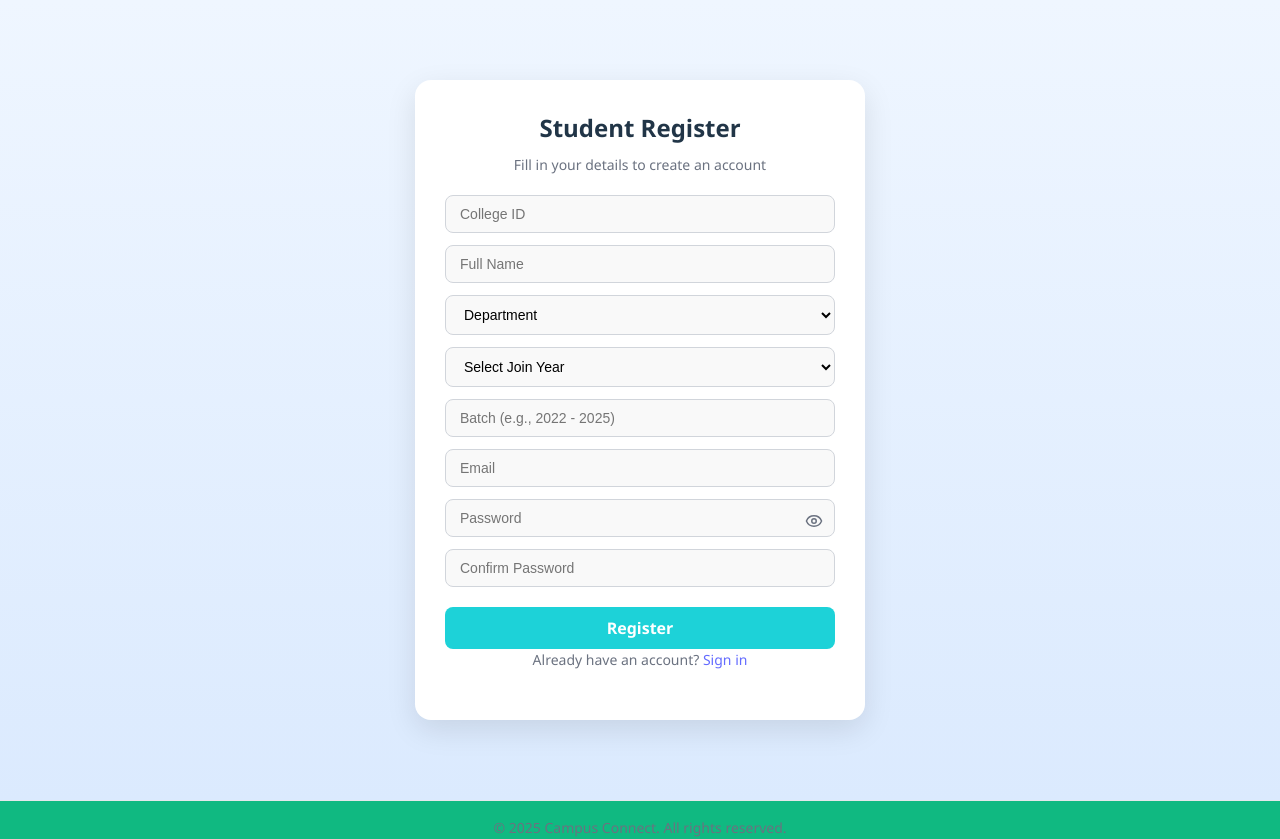
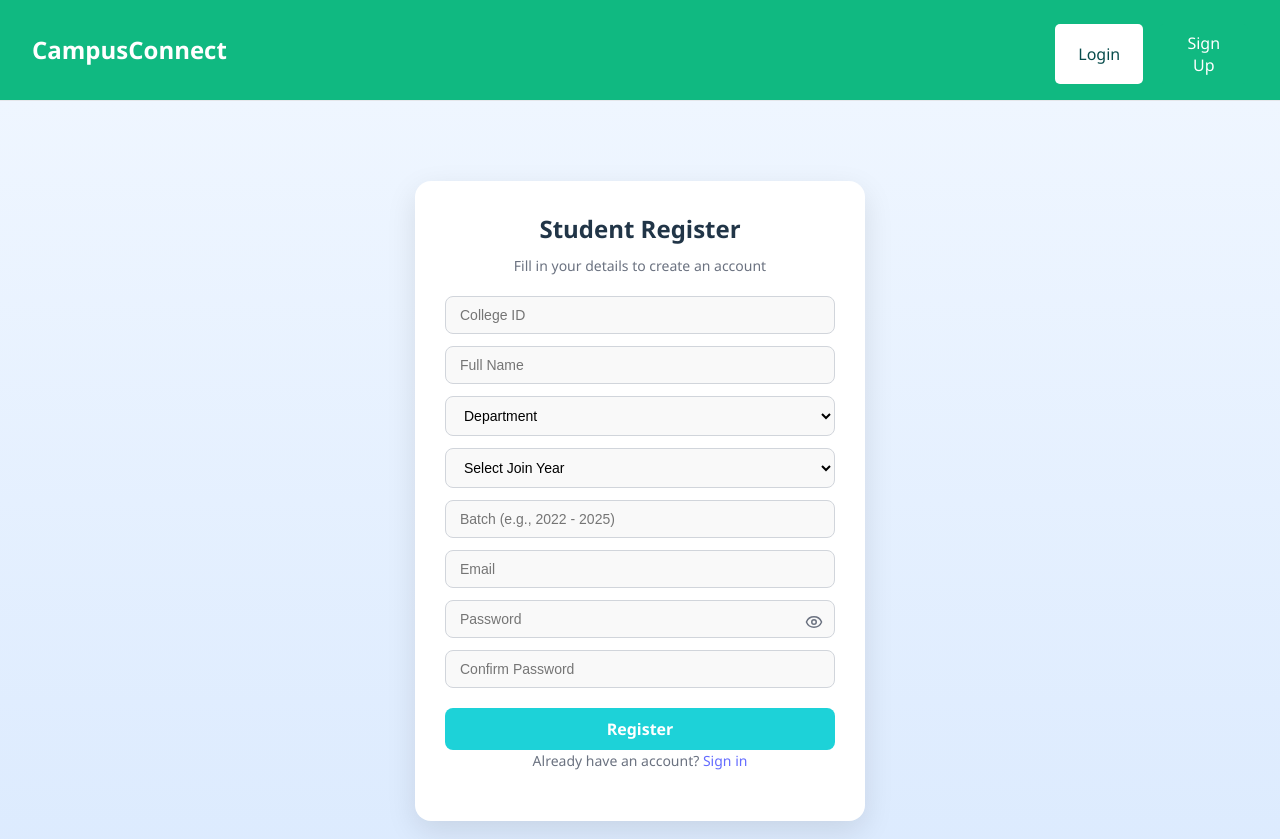
Before and after one commit to PAVITHRAPAVI2/campus-connect-new, a React (Vite) app in the folder campus-connect.client/: page / in a window 1280 px wide. Shown: the top 839 px of the page. Built offline with nearby package versions, Linux system fonts and the light colour scheme.

Commit message:
dashboard

```diff
--- a/campus-connect.client/src/components/Styless/DashboardLayout.jsx
+++ b/campus-connect.client/src/components/Styless/DashboardLayout.jsx
@@ -6,6 +6,7 @@ const DashboardLayout = ({ children }) => {
     const [openChatDropdown, setOpenChatDropdown] = useState(false);
 
     // In a real app, pull this from auth/context
+
     const user = {
         name: 'Dr. Sarah Johnson',
         role: 'Student',
--- a/campus-connect.client/src/pages/Student/Register.jsx
+++ b/campus-connect.client/src/pages/Student/Register.jsx
@@ -5,6 +5,7 @@ import { Eye, EyeOff } from 'lucide-react';
 import { ToastContainer, toast } from 'react-toastify';
 import 'react-toastify/dist/ReactToastify.css';
 import { Link, useNavigate } from 'react-router-dom';
+import Navbar from '../../components/Styless/Navbar';
 import Footer from '../../components/Styless/Footer';
 import '../../Pages/Student/student style/Register.css';
 import config from '../../config';
@@ -101,6 +102,7 @@ function Register() {
 
     return (
         <>
+            <Navbar/>
             <div className="register-container">
                 <div className="register-box">
                     <h2>Student Register</h2>
```
